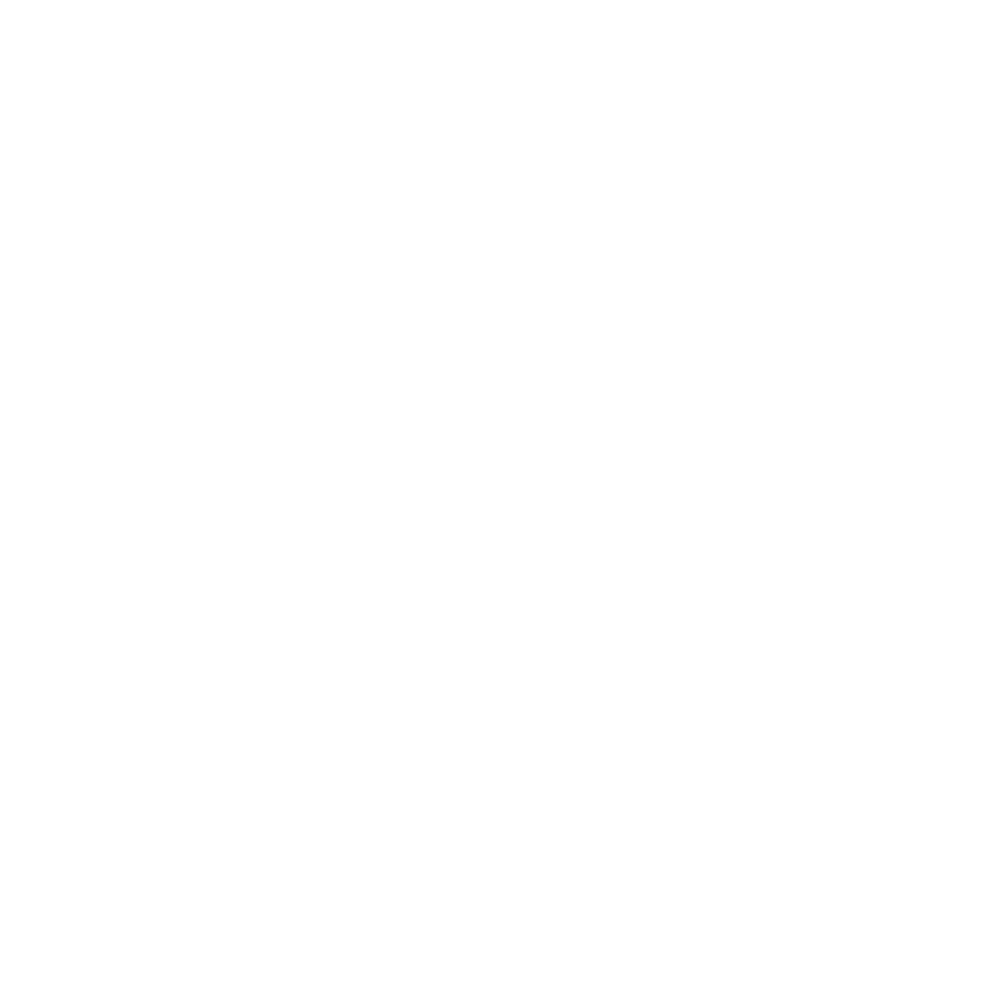
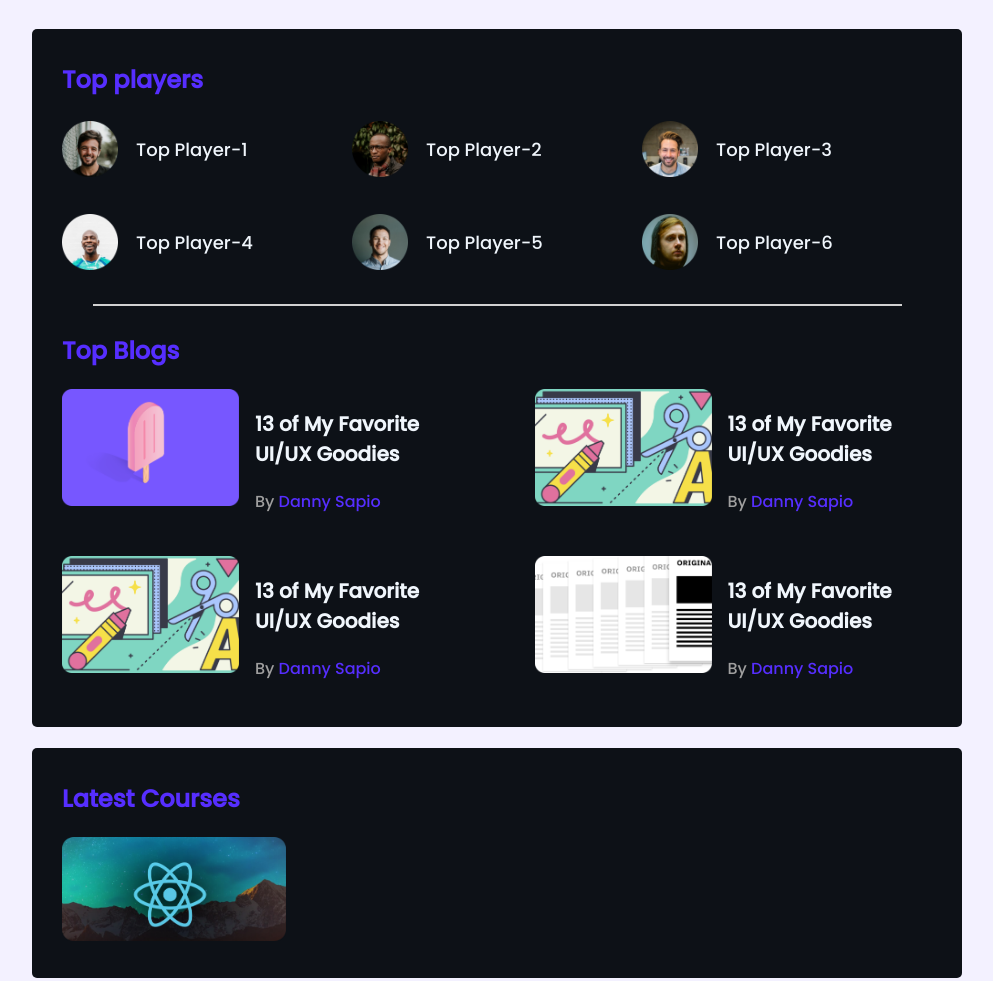
Before and after one commit to bariulmunshi/leader-board-done, a plain HTML site: page index.html in a window 1280 px wide. Shown: the whole page, without its empty margins (143-1136 px from the left). Before the commit the page ends 800 px from the top, so only its background shows below. Drawn offline with Linux system fonts and the light colour scheme.

Commit message:
added coruse

```diff
--- a/index.html
+++ b/index.html
@@ -5,6 +5,7 @@
     <meta http-equiv="X-UA-Compatible" content="IE=edge">
     <meta name="viewport" content="width=device-width, initial-scale=1.0">
     <title>board</title>
+    <link rel="stylesheet" href="style.css">
 </head>
 <body>
     <!-- Start: header -->
@@ -13,6 +14,107 @@
     </header>
     <!-- End: header -->
     <main>
+        <!-- star: Top Player and Top Blogs -->
+
+        <!-- star: Top Player-->
+        <section class="container">
+            <div class="top-players">
+                <h2 class="section-title">Top players</h2>
+                <div class="players">
+                    <div class="player">
+                        <img src="images/players/player-1.png" alt="">
+                        <h3 class="player-name">Top Player-1</h3>
+                    </div>
+                    <div class="player">
+                        <img src="images/players/player-2.png" alt="">
+                        <h3 class="player-name">Top Player-2</h3>
+                    </div>
+                    <div class="player">
+                        <img src="images/players/player-3.png" alt="">
+                        <h3 class="player-name">Top Player-3</h3>
+                    </div>
+                    <div class="player">
+                        <img src="images/players/player-4.png" alt="">
+                        <h3 class="player-name">Top Player-4</h3>
+                    </div>
+                    <div class="player">
+                        <img src="images/players/player-5.png" alt="">
+                        <h3 class="player-name">Top Player-5</h3>
+                    </div>
+                    <div class="player">
+                        <img src="images/players/player-6.png" alt="">
+                        <h3 class="player-name">Top Player-6</h3>
+                    </div>
+                </div>
+            </div>
+             <!-- End: Top Player -->
+            <hr>
+            <!-- Start: Top Blogs -->
+            <div class="top-blogs">
+                <h2 class="section-title">
+                    Top Blogs
+                </h2>
+                <div class="blogs">
+                    <article class="blog">
+                        <div class="thumbnail">
+                            <img src="images/blogs/blog-1.png" alt="">
+                        </div>
+                        <div class="blog-info">
+                            <h3 class="blog-title">13 of My Favorite
+                                UI/UX Goodies</h3>
+                                <p class="blog-author">By <a href="">Danny Sapio</a></p>
+                        </div>
+                    </article>
+                    <article class="blog">
+                        <div class="thumbnail">
+                            <img src="images/blogs/blog-3.png" alt="">
+                        </div>
+                        <div class="blog-info">
+                            <h3 class="blog-title">13 of My Favorite
+                                UI/UX Goodies</h3>
+                                <p class="blog-author">By <a href="">Danny Sapio</a></p>
+                        </div>
+                    </article>
+                    <article class="blog">
+                        <div class="thumbnail">
+                            <img src="images/blogs/blog-3.png" alt="">
+                        </div>
+                        <div class="blog-info">
+                            <h3 class="blog-title">13 of My Favorite
+                                UI/UX Goodies</h3>
+                                <p class="blog-author">By <a href="">Danny Sapio</a></p>
+                        </div>
+                    </article>
+                    <article class="blog">
+                        <div class="thumbnail">
+                            <img src="images/blogs/blog-4.png" alt="">
+                        </div>
+                        <div class="blog-info">
+                            <h3 class="blog-title">13 of My Favorite
+                                UI/UX Goodies</h3>
+                                <p class="blog-author">By <a href="">Danny Sapio</a></p>
+                        </div>
+                    </article>
+                </div>
+            </div>
+            <!-- End: Top Blogs -->
+        </section>
+        <!-- Start: Latest Course -->
+        <section class="container">
+            <h2 class="section-title">
+                Latest Courses
+            </h2>
+            <div class="courses">
+                <div class="course">
+                    <div class="course-banner">
+                        <img src="images/courses/course-1.png" alt="">
+                    </div>
+                </div>
+            </div>
+        </section>
+        <!-- End: Latest Course -->
+
+        <!-- End: Top Player and Top Blogs -->
 
     </main>
 </body>
--- /dev/null
+++ b/style.css
@@ -0,0 +1,96 @@
+/* Google Fonts */
+@import url('https://fonts.googleapis.com/css2?family=Poppins:wght@500&display=swap');
+
+/* commont styles */
+body {
+    font-family: 'Poppins', sans-serif;
+    background: #F3F1FF;
+}
+
+main {
+    display: flex;
+    /* justify-content: center; */
+    flex-direction: column;
+    align-items: center;
+}
+
+.container {
+    background-color: #0d1117;
+    width: 870px;
+    color: #f0f6fc;
+    padding: 30px;
+    margin-top: 21px;
+    border-radius: 5px;
+}
+hr{
+    width: 807px;
+height: 0px;
+border: 1px solid #D1D1D1;
+margin-bottom: 27px;
+}
+
+/* Top Players */
+.top-players{
+    margin-bottom: 30px;
+}
+.section-title {
+    font-size: 24px;
+    line-height: 36px;
+    color: #562EFF;
+    margin-top: 3px;
+}
+
+.players {
+    display: grid;
+    grid-template-columns: repeat(3, 1fr);
+    grid-row-gap: 30px;
+
+}
+
+.player {
+    display: flex;
+    align-items: center;
+}
+
+.player img {
+    width: 56px;
+    height: 56px;
+}
+
+.player-name {
+    font-weight: 500;
+    font-size: 18px;
+    margin-left: 18px;
+}
+/* Top Blogs */
+.blogs{
+    display: grid;
+    grid-template-columns: repeat(2,1fr);
+    grid-row-gap:26px;
+    grid-column-gap: 75px;
+}
+.blog{
+    display: flex;
+}
+.thumbnail img{
+    width: 177px;
+height: 117px;
+margin-right: 16px;
+}
+.blog-title{
+    font-size: 20px;
+}
+.blog-author{
+    color: #9F9F9F;
+    font-size: 16px;
+}
+.blog-author a{
+    color: #562EFF;
+    text-decoration: none;
+}
+
+/* Latest courses section */
+.course-banner img{
+    width: 224px;
+height: 104px;
+}
```
